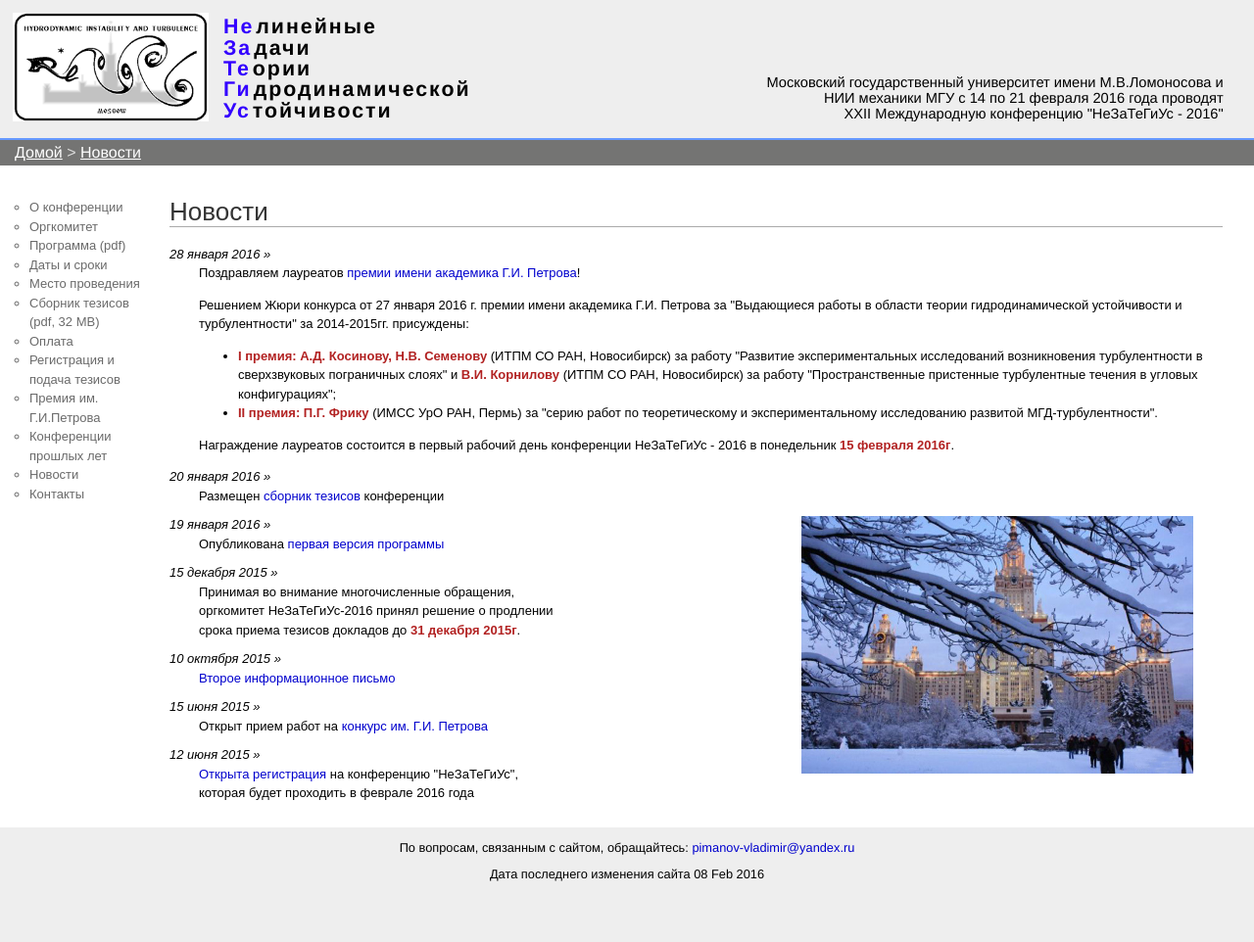
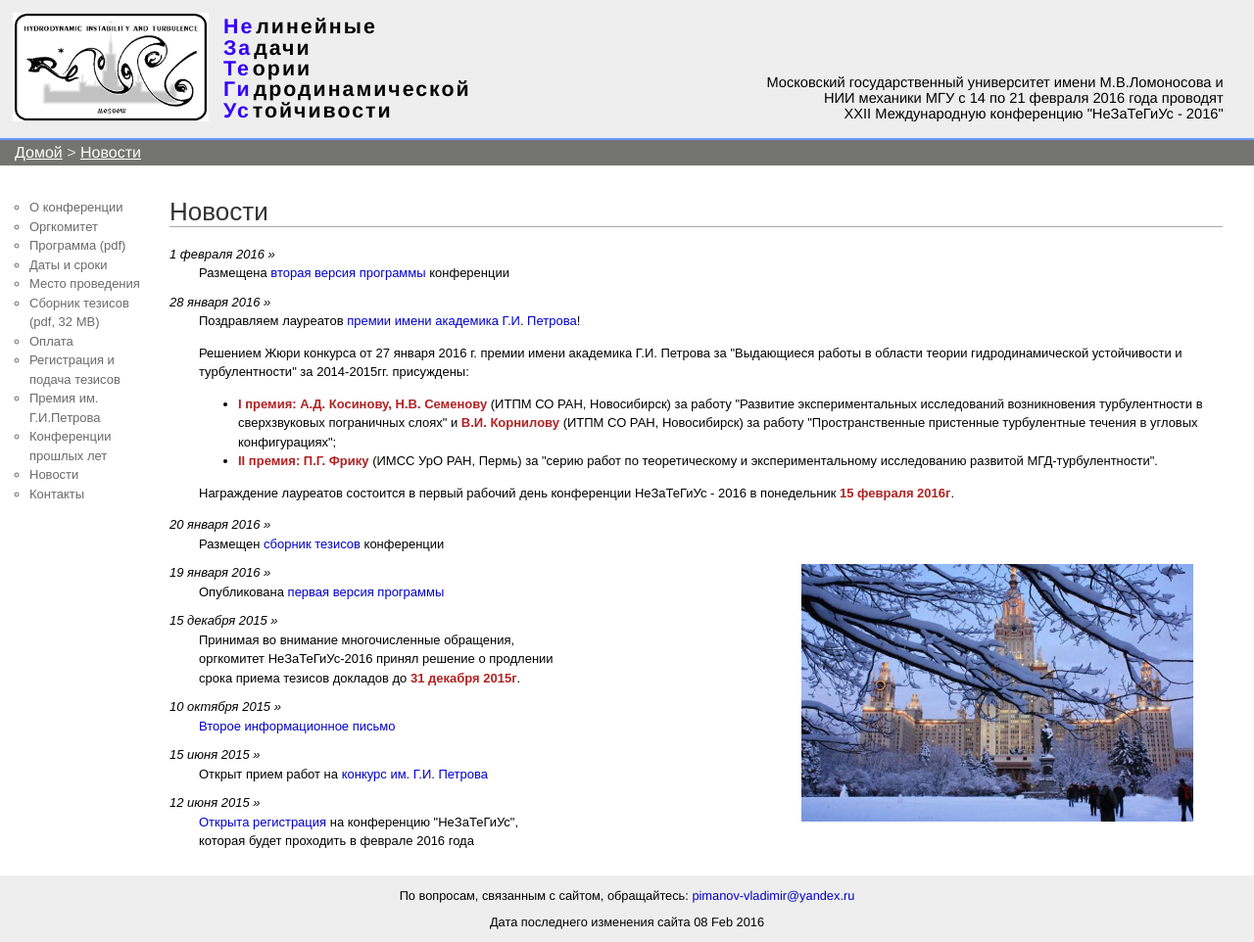
Before and after one commit to pimanov/hit-conf, a Jekyll site: the page built from index.html, in a window 1280 px wide. Shown: the whole page at 98% size. Built offline with Jekyll 4.4.1, drawn with Linux system fonts in a browser that asks for light colours; before the commit the page ends 913 px from its top, so only the background shows below that.

Commit message:
Program_2.pdf added

```diff
--- a/_layouts/default.html
+++ b/_layouts/default.html
@@ -52,7 +52,7 @@
 	<ul class="body">
           <li><a href="/2016/about.html">О конференции</a></li>
           <li><a href="/2016/org.html">Оргкомитет</a></li>
-          <li><a href="/2016/downloads/Program_1.pdf" target="_blank">Программа (pdf)</a></li>
+          <li><a href="/2016/downloads/Program_2.pdf" target="_blank">Программа (pdf)</a></li>
           <li><a href="/2016/dates.html">Даты и сроки</a></li>
           <li><a href="/2016/place.html">Место проведения</a></li>
           <li><a href="/books/NeZaTeGiUs_2016.pdf" target="_blank">Сборник тезисов (pdf, 32 MB)</a></li>
--- a/index.html
+++ b/index.html
@@ -2,9 +2,16 @@
 layout: default
 title: Новости
 ---
+<div style="width: 400px">
+  <em>1 февраля 2016 &raquo;</em>
+  <div style="margin: 0px 5px 10px 30px">
+      Размещена <a href="/2016/downloads/Program_2.pdf" target="_blank">вторая версия программы</a> конференции
+  </div>
+</div>
+<div>
   <em>28 января 2016 &raquo;</em>
   <div style="margin: 0px 5px 10px 30px">
-  Поздравляем лауреатов <a href="2016/contest.html">премии имени академика Г.И. Петрова</a>!
+    Поздравляем лауреатов <a href="/2016/contest.html">премии имени академика Г.И. Петрова</a>!
     <p>Решением Жюри конкурса от 27 января 2016 г. премии имени академика Г.И. Петрова за "Выдающиеся работы в области теории гидродинамической устойчивости и турбулентности"
     за 2014-2015гг. присуждены:</p>
     <ul><li>
@@ -14,6 +21,7 @@
     <strong>II премия:  П.Г. Фрику</strong> (ИМСС УрО РАН, Пермь) за "серию работ по теоретическому и экспериментальному исследованию развитой МГД-турбулентности".
     </li></ul>
     <p>Награждение лауреатов состоится в первый рабочий день конференции НеЗаТеГиУс - 2016 в понедельник <strong>15 февраля 2016г</strong>.</p>
+  </div>
 </div>
 <div style="float: left; width: 400px">
   <em>20 января 2016 &raquo;</em>
```
Also changed, not shown: 1 other file. Lines whose indentation alone changed are shown as unchanged.
